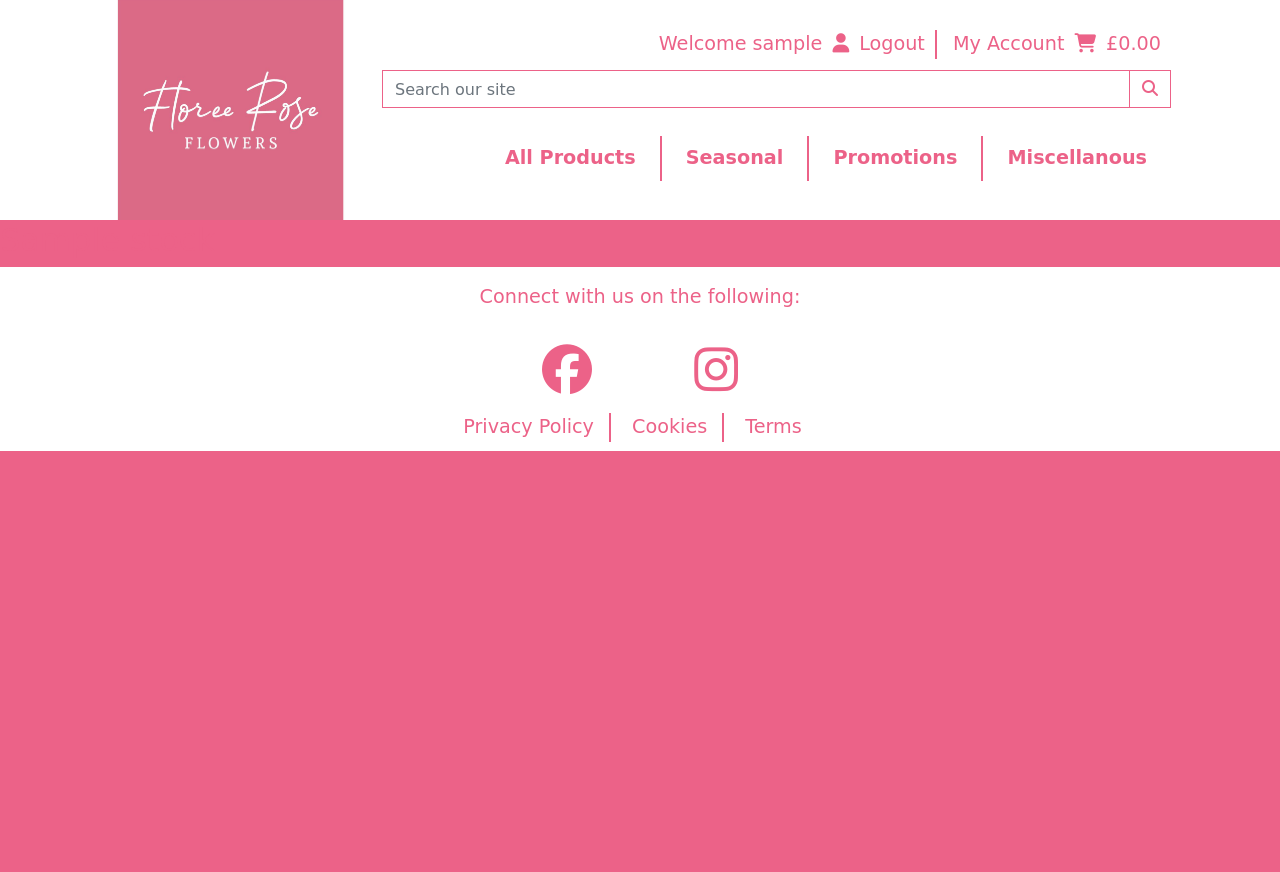
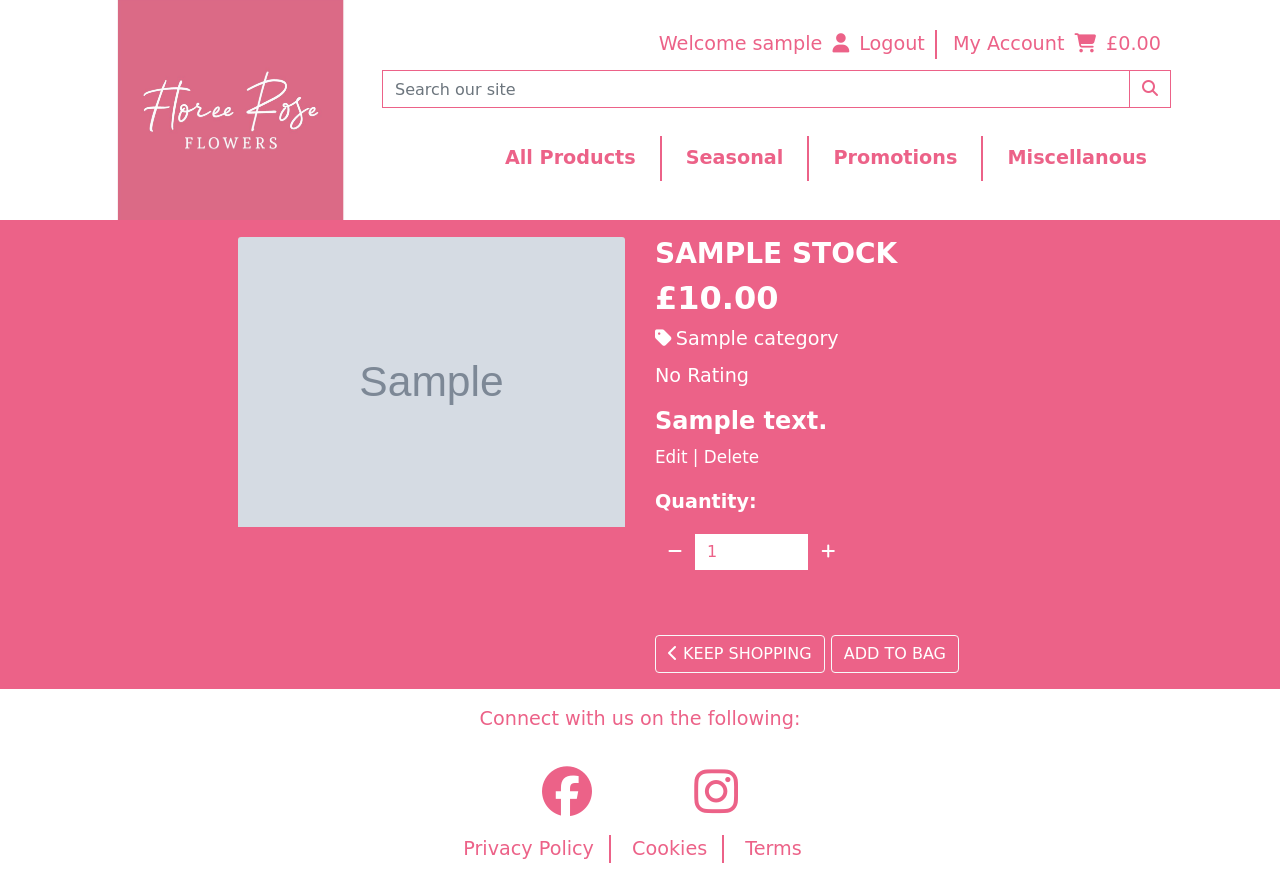
Before and after one commit to benamos216/PP5, a Django app: page /stock/1/ in a window 1280 px wide. Before the commit the page ends 451 px from the top, so only its background shows below. Run offline with Django 3.2, Linux system fonts and the light colour scheme; a user stored in the database is signed in; tables that the repository leaves empty hold one stand-in row (values such as "Sample post"); grey boxes marked "Sample" are stand-in pictures; some libraries are stand-ins or nearby versions; some web fonts are replaced.

Commit message:
styled and set layout to stock detail page

```diff
--- a/static/css/base.css
+++ b/static/css/base.css
@@ -250,6 +250,6 @@ header {
 }
 
 .stock-link:hover {
-    color: #62ECC6;
-    text-decoration: none;
+    color: #62ECC6 !important;
+    text-decoration: none !important;
 }
--- a/stock/templates/stock/stock_detail.html
+++ b/stock/templates/stock/stock_detail.html
@@ -2,5 +2,91 @@
 {% load static %}
 
 {% block content %}
-    <h2>{{ stock.name }}</h2>
+    <div class="container-fluid">
+        <div class="row">
+            <div class="col-12 col-md-6 col-lg-4 offset-lg-2">
+                <div class="mt-3 mb-3">
+                    <!--Displays stock image, or alt image for no image loaded.-->
+                    {% if stock.image %}
+                        <a href="{% url 'stock_detail' stock.id %}">
+                            <img class="card-img-top img-fluid" src="{{ stock.image.url }}" alt="{{ stock.name }}">
+                        </a>
+                    {% else %}
+                        <a href="{% url 'stock_detail' stock.id %}">
+                            <img class="card-img-top img-fluid" src="/media/noimage.png" alt="{{ stock.name }}">
+                        </a>
+                    {% endif %}
+                </div>
+            </div>
+            <div class="col-12 col-md-6 col-lg-4">
+                <div class="mt-3 mb-3 text-white">
+                    <h3 class="font-weight-bold text-uppercase">{{ stock.name }}</h3>
+                    <h2 class="font-weight-bold">£{{ stock.price }}</h2>
+                    <!--Displays category the stock belongs to.-->
+                    {% if stock.category %}
+                        <p class="mt-1 mb-0 stock-link">
+                            <a class="text-white stock-link" href="{% url 'stocks' %}?category={{ stock.category.name }}">
+                                <i class="fas fa-tag mr-1"></i>{{ stock.category.friendly_name }}
+                            </a>
+                        </p>
+                    {% endif %}
+                    <!--Displays rating if there is one, or no rating if not.-->
+                    {% if product.rating %}
+                        <p class="mt-2"><i class="fas fa-star mr-1"></i>{{ product.rating }} / 5</p>
+                    {% else %}
+                        <p class="mt-2">No Rating</p>
+                    {% endif %}
+                    <h4 class="mt-2 font-weight-bold">{{ stock.description }}</h4>
+                    <!--Allows only registered users with permissions to edit or delete stock.-->
+                    {% if request.user.is_superuser %}
+                        <small class="mt-3 text-white">
+                            <a href="{#}" class="stock-link text-white">Edit</a> |
+                            <a href="{#}" class="stock-link text-white">Delete</a>
+                        </small>
+                    {% endif %}
+                    <form action="{#}" class="form" method="POST">
+                        {% csrf_token %}
+                        <div class="form-row">
+                            <div class="col-12">
+                                <p class="mt-3"><strong>Quantity:</strong></p>
+                                <div class="form-group w-50">
+                                    <div class="input-group">
+                                        <div class="input-group-prepend">
+                                            <button class="decrement-qty btn btn-black rounded-0"
+                                                data-item_id="{{ stock.id }}" id="decrement-qty_{{ stock.id }}">
+                                                <span class="icon">
+                                                    <i class="fas fa-minus text-white"></i>
+                                                </span>
+                                            </button>
+                                        </div>
+                                        <input type="number" name="quantity" value="1" min="1" max="99"
+                                            data-item_id="{{ stock.id }}" id="id_qty_{{ stock.id }}"
+                                            class="form-control qty_input">
+                                        <div class="input-group-append">
+                                            <button class="increment-qty btn btn-black rounded-0"
+                                                data-item_id="{{ stock.id }}" id="increment-qty_{{ stock.id }}">
+                                                <span class="icon">
+                                                    <i class="fas fa-plus text-white"></i>
+                                                </span>
+                                            </button>
+                                        </div>
+                                    </div>
+                                </div>
+                            </div>
+                            <div class="col{% if s %}-12 mt-2{% endif %}">
+                                <a href="{% url 'stocks' %}" class="btn btn-outline-light rounded-1 stock-link mt-5">
+                                    <span class="icon">
+                                        <i class="fas fa-chevron-left text-white stock-link"></i>
+                                    </span>
+                                    <span class="text-uppercase text-white stock-link">Keep Shopping</span>
+                                </a>
+                                <input type="submit" class="btn btn-black btn-outline-light stock-link rounded-1 text-uppercase mt-5 text-white" value="Add to Bag">
+                            </div>
+                            <input type="hidden" name="redirect_url" value="{{ request.path }}">
+                        </div>
+                    </form>
+                </div>
+            </div>
+        </div>
+    </div>
 {% endblock %}
```
